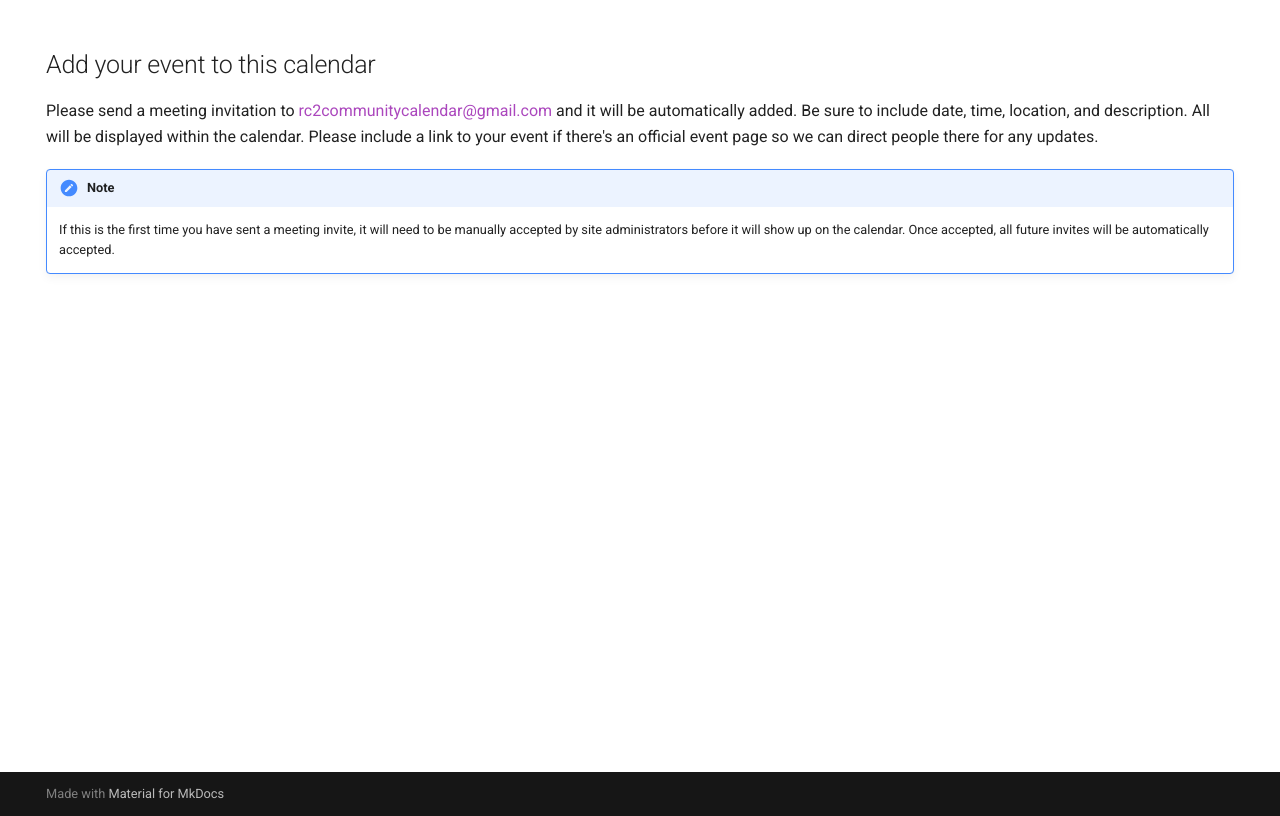
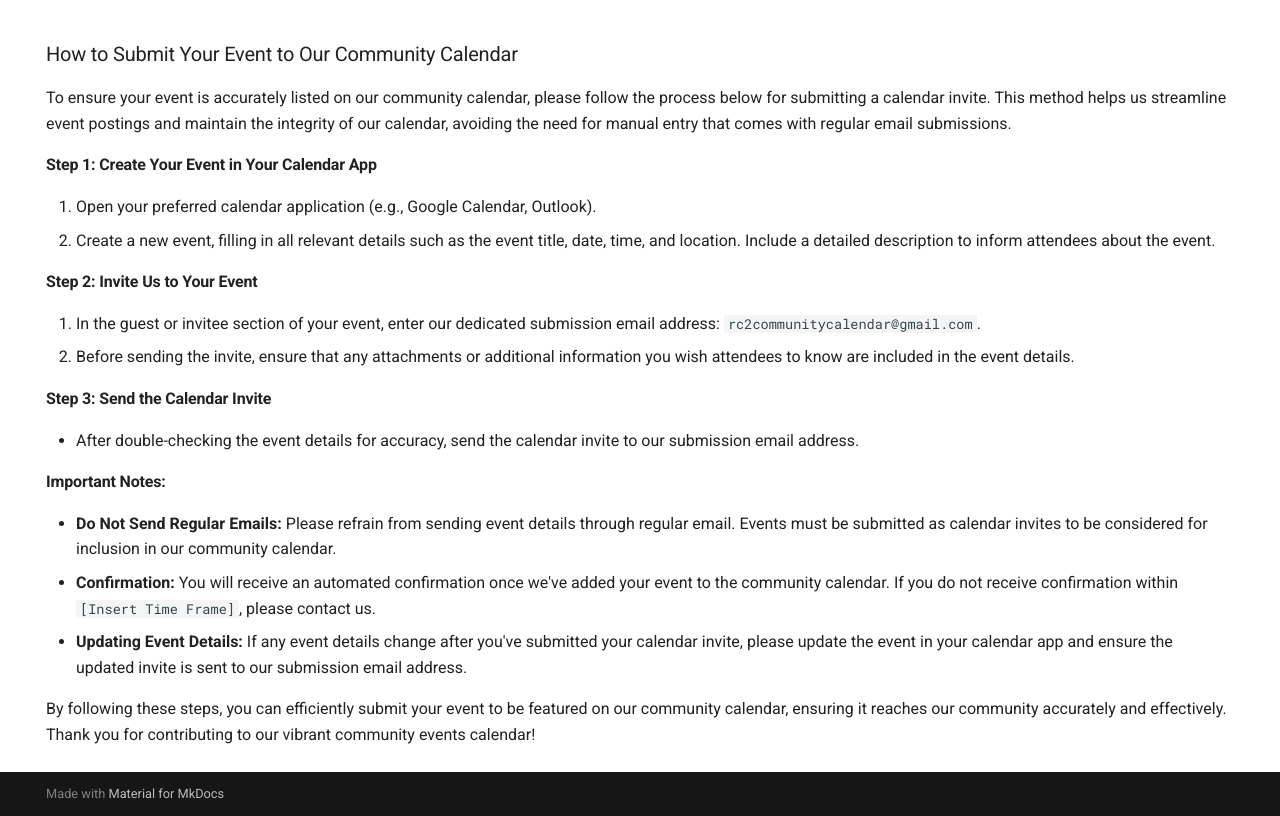
Before and after one commit to RiverCityRainbowCollective/website, an MkDocs documentation site: the page built from docs/calendar.md, in a window 1280 px wide and 1194 px high. Shown: the part 378-1194 px from the top of the window. Built offline with MkDocs 1.6.1 and Material for MkDocs 9.7.7, drawn with Linux system fonts in a browser that asks for light colours; a script that is not in the unit is left out.

Commit message:
Update calendar.md

```diff
--- a/docs/calendar.md
+++ b/docs/calendar.md
@@ -10,9 +10,28 @@ hide:
 <script async type="module" src="https://embed.styledcalendar.com/assets/parent-window.js"></script>
 </div>
 
-## Add your event to this calendar
-Please send a meeting invitation to [rc2communitycalendar@gmail.com](mailto:rc2communitycalendar@gmail.com) and it will be automatically added. Be sure to include date, time, location, and description. All will be displayed within the calendar. Please include a link to your event if there's an official event page so we can direct people there for any updates.
+### How to Submit Your Event to Our Community Calendar
 
-!!! Note
+To ensure your event is accurately listed on our community calendar, please follow the process below for submitting a calendar invite. This method helps us streamline event postings and maintain the integrity of our calendar, avoiding the need for manual entry that comes with regular email submissions.
 
-    If this is the first time you have sent a meeting invite, it will need to be manually accepted by site administrators before it will show up on the calendar. Once accepted, all future invites will be automatically accepted.
+#### **Step 1: Create Your Event in Your Calendar App**
+
+1. Open your preferred calendar application (e.g., Google Calendar, Outlook).
+2. Create a new event, filling in all relevant details such as the event title, date, time, and location. Include a detailed description to inform attendees about the event.
+
+#### **Step 2: Invite Us to Your Event**
+
+1. In the guest or invitee section of your event, enter our dedicated submission email address: `rc2communitycalendar@gmail.com`.
+2. Before sending the invite, ensure that any attachments or additional information you wish attendees to know are included in the event details.
+
+#### **Step 3: Send the Calendar Invite**
+
+- After double-checking the event details for accuracy, send the calendar invite to our submission email address.
+
+#### **Important Notes:**
+
+- **Do Not Send Regular Emails:** Please refrain from sending event details through regular email. Events must be submitted as calendar invites to be considered for inclusion in our community calendar.
+- **Confirmation:** You will receive an automated confirmation once we've added your event to the community calendar. If you do not receive confirmation within `[Insert Time Frame]`, please contact us.
+- **Updating Event Details:** If any event details change after you've submitted your calendar invite, please update the event in your calendar app and ensure the updated invite is sent to our submission email address.
+
+By following these steps, you can efficiently submit your event to be featured on our community calendar, ensuring it reaches our community accurately and effectively. Thank you for contributing to our vibrant community events calendar!
```
